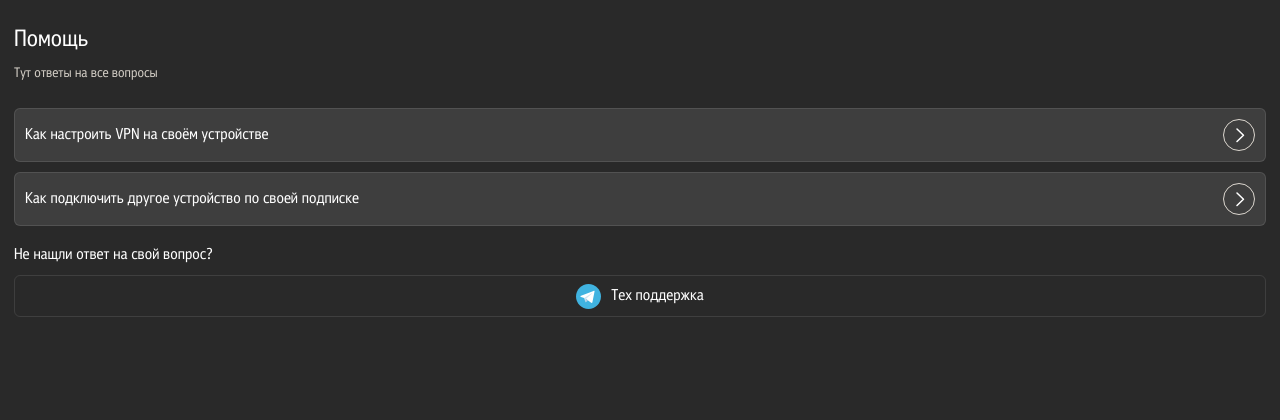
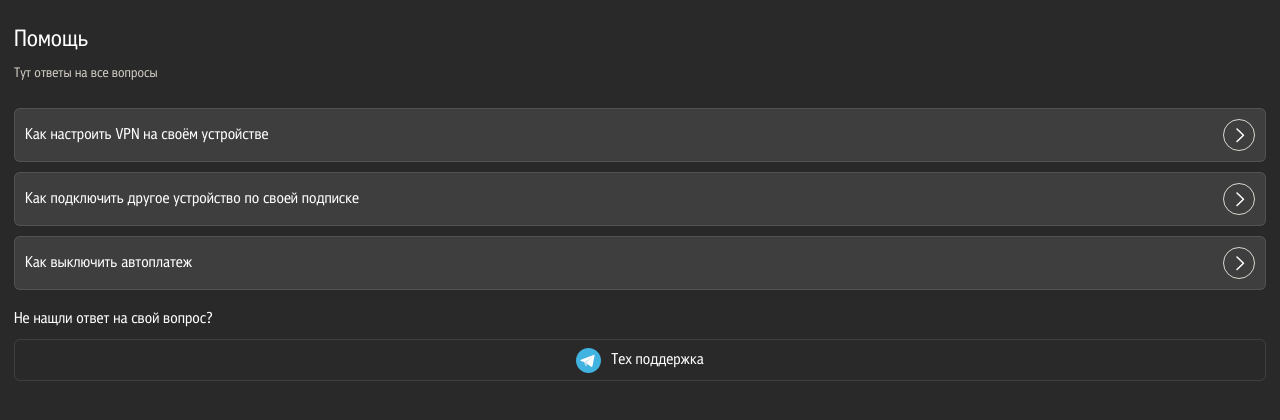
Before and after one commit to Amidamaru2199/vpn-app, a Vue app: page /vpn-app/help in a window 1280 px wide. Shown: the top 420 px of the page. Built offline with nearby package versions, Linux system fonts and the light colour scheme.

Commit message:
добавил статью

```diff
--- a/src/views/Help.vue
+++ b/src/views/Help.vue
@@ -33,6 +33,10 @@ const helpLinks = ref(
         {
             title: 'Как подключить другое устройство по своей подписке',
             link: 'https://telegra.ph/Kak-podklyuchit-drugoe-ustrojstvo-po-svoej-podpiske-10-23',
+        },
+        {
+            title: 'Как выключить автоплатеж',
+            link: 'https://telegra.ph/Kak-vyklyuchit-avtoplatyozh-10-24',
         },
     ]
 )
```
